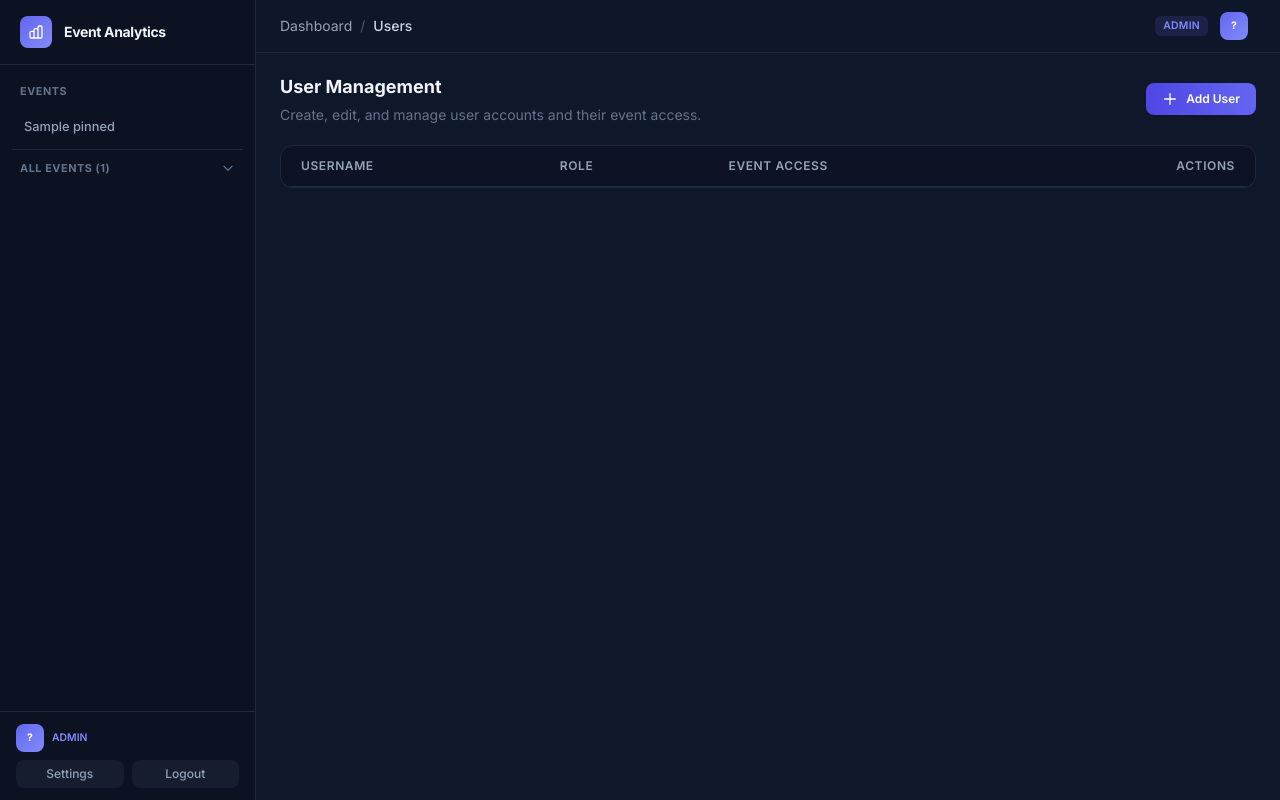
After one commit to Mayank-kush24/Consolidated-Dahsboards, a Flask app: template templates/users.html in a window 1280 px wide. The commit adds this page. Run offline with Flask 3, Linux system fonts and the light colour scheme; the template is opened without the code that fills it: most values are stand-ins (such as "Sample title", 1, 10 or a date in 2020); lists and menus that the app fills with data are empty; some libraries are stand-ins or nearby versions.

Commit message:
UI Changes

```diff
--- a/data_service.py
+++ b/data_service.py
@@ -25,6 +25,7 @@ from utils import (
     COL_STATE,
     COL_CITY,
     COL_OCCUPATION,
+    COL_CITY_STAT,
     NUMERIC_KPI_COLUMNS,
 )
 
@@ -119,6 +120,9 @@ def get_event_analytics(df: pd.DataFrame, event_name: str) -> Dict[str, Any]:
     state = _parse_distribution(filtered, COL_STATE, top_n=12)
     city = _parse_distribution(filtered, COL_CITY, top_n=15)
 
+    # City Stat
+    city_stat = _parse_distribution(filtered, COL_CITY_STAT, top_n=15)
+
     return {
         "event_name": event_name,
         "config": config,
@@ -135,6 +139,7 @@ def get_event_analytics(df: pd.DataFrame, event_name: str) -> Dict[str, Any]:
         "country": country,
         "state": state,
         "city": city,
+        "city_stat": city_stat,
     }
 
 
--- a/server.py
+++ b/server.py
@@ -21,7 +21,16 @@ from flask import (
     url_for,
 )
 
-from auth import verify_login, can_edit_sheet
+from auth import (
+    verify_login,
+    can_edit_sheet,
+    has_permission,
+    get_all_users,
+    get_user_allowed_events,
+    create_user,
+    update_user,
+    delete_user,
+)
 from config_helpers import (
     DEFAULT_CREDENTIALS_PATH,
     DEFAULT_SHEET_URL,
@@ -82,6 +91,18 @@ def _save_pinned(pinned_list):
         logger.warning("Could not save pinned initiatives: %s", e)
 
 
+def admin_required(f):
+    @wraps(f)
+    def decorated(*args, **kwargs):
+        if not session.get("authenticated"):
+            return redirect(url_for("login"))
+        if not has_permission(session.get("role", ""), "manage_users"):
+            flash("Permission denied.", "error")
+            return redirect(url_for("dashboard"))
+        return f(*args, **kwargs)
+    return decorated
+
+
 def _get_df():
     """Load the dataframe using current session sheet settings or defaults."""
     sheet_url = session.get("sheet_url", DEFAULT_SHEET_URL)
@@ -90,6 +111,15 @@ def _get_df():
     if not sheet_id:
         return None
     return cached_load_sheet(sheet_id, creds_path)
+
+
+def _filter_events_for_user(events):
+    """Filter the event list based on the logged-in user's allowed_events."""
+    user = session.get("user", "")
+    allowed = get_user_allowed_events(user)
+    if not allowed:
+        return events
+    return [e for e in events if e in allowed]
 
 
 # ---------------------------------------------------------------------------
@@ -136,7 +166,8 @@ def dashboard():
     is_admin = can_edit_sheet(role)
 
     df = _get_df()
-    events = get_event_list(df)
+    all_events = get_event_list(df)
+    events = _filter_events_for_user(all_events)
     pinned = _load_pinned()
     pinned = [p for p in pinned if p in events]
 
@@ -172,7 +203,8 @@ def settings():
     is_admin = can_edit_sheet(role)
 
     df = _get_df()
-    events = get_event_list(df)
+    all_events = get_event_list(df)
+    events = _filter_events_for_user(all_events)
     config = load_event_dashboard_config()
     pinned = _load_pinned()
     pinned = [p for p in pinned if p in events]
@@ -233,7 +265,8 @@ def api_data():
     if df is None or df.empty:
         return jsonify({"error": "No data available"}), 404
 
-    events = get_event_list(df)
+    all_events = get_event_list(df)
+    events = _filter_events_for_user(all_events)
     if event not in events:
         return jsonify({"error": "Event not found"}), 404
 
@@ -292,6 +325,81 @@ def api_connect():
 
 
 # ---------------------------------------------------------------------------
+# Routes: User Management
+# ---------------------------------------------------------------------------
+@app.route("/users")
+@admin_required
+def users_page():
+    user = session.get("user", "")
+    role = session.get("role", "viewer")
+    is_admin = can_edit_sheet(role)
+
+    df = _get_df()
+    all_events = get_event_list(df)
+    events = _filter_events_for_user(all_events)
+    pinned = _load_pinned()
+    pinned = [p for p in pinned if p in events]
+
+    return render_template(
+        "users.html",
+        user=user,
+        role=role,
+        is_admin=is_admin,
+        events=events,
+        pinned=pinned,
+        all_events=all_events,
+    )
+
+
+@app.route("/api/users", methods=["GET"])
+@admin_required
+def api_users_list():
+    return jsonify({"ok": True, "users": get_all_users()})
+
+
+@app.route("/api/users", methods=["POST"])
+@admin_required
+def api_users_create():
+    data = request.get_json(silent=True) or {}
+    username = data.get("username", "").strip()
+    password = data.get("password", "")
+    role = data.get("role", "viewer")
+    allowed_events = data.get("allowed_events", [])
+
+    ok, msg = create_user(username, password, role, allowed_events)
+    if not ok:
+        return jsonify({"ok": False, "error": msg}), 400
+    logger.info("Admin '%s' created user '%s' (role=%s)", session.get("user"), username, role)
+    return jsonify({"ok": True, "message": msg})
+
+
+@app.route("/api/users/<username>", methods=["PUT"])
+@admin_required
+def api_users_update(username):
+    data = request.get_json(silent=True) or {}
+    password = data.get("password")
+    role = data.get("role")
+    allowed_events = data.get("allowed_events")
+
+    ok, msg = update_user(username, password=password, role=role, allowed_events=allowed_events)
+    if not ok:
+        return jsonify({"ok": False, "error": msg}), 400
+    logger.info("Admin '%s' updated user '%s'", session.get("user"), username)
+    return jsonify({"ok": True, "message": msg})
+
+
+@app.route("/api/users/<username>", methods=["DELETE"])
+@admin_required
+def api_users_delete(username):
+    requesting_user = session.get("user", "")
+    ok, msg = delete_user(username, requesting_user)
+    if not ok:
+        return jsonify({"ok": False, "error": msg}), 400
+    logger.info("Admin '%s' deleted user '%s'", requesting_user, username)
+    return jsonify({"ok": True, "message": msg})
+
+
+# ---------------------------------------------------------------------------
 # Main
 # ---------------------------------------------------------------------------
 if __name__ == "__main__":
--- a/sheets_connector.py
+++ b/sheets_connector.py
@@ -30,6 +30,7 @@ EXPECTED_COLUMNS = [
     "State",
     "City",
     "Occupation",
+    "City Stats",
 ]
 
 
--- a/templates/base.html
+++ b/templates/base.html
@@ -134,6 +134,11 @@
                     </div>
                 </div>
                 <div class="flex gap-2">
+                    {% if is_admin is defined and is_admin %}
+                    <a href="{{ url_for('users_page') }}" class="flex-1 text-center text-xs font-medium text-slate-400 hover:text-slate-200 bg-slate-800/50 hover:bg-slate-800 rounded-lg px-3 py-1.5 transition-colors">
+                        Users
+                    </a>
+                    {% endif %}
                     <a href="{{ url_for('settings') }}" class="flex-1 text-center text-xs font-medium text-slate-400 hover:text-slate-200 bg-slate-800/50 hover:bg-slate-800 rounded-lg px-3 py-1.5 transition-colors">
                         Settings
                     </a>
@@ -228,6 +233,31 @@
             btn.disabled = false;
             btn.textContent = 'Connect';
         }
+
+        async function selectEvent(name) {
+            await fetch('/api/select', {
+                method: 'POST',
+                headers: { 'Content-Type': 'application/json' },
+                body: JSON.stringify({ event: name }),
+            });
+            window.location.href = '/';
+        }
+        async function pinEvent(name) {
+            await fetch('/api/pin', {
+                method: 'POST',
+                headers: { 'Content-Type': 'application/json' },
+                body: JSON.stringify({ event: name, action: 'pin' }),
+            });
+            location.reload();
+        }
+        async function unpinEvent(name) {
+            await fetch('/api/pin', {
+                method: 'POST',
+                headers: { 'Content-Type': 'application/json' },
+                body: JSON.stringify({ event: name, action: 'unpin' }),
+            });
+            location.reload();
+        }
     </script>
     {% endblock %}
     {% block scripts %}{% endblock %}
--- /dev/null
+++ b/templates/users.html
@@ -0,0 +1,302 @@
+{% extends "base.html" %}
+
+{% block title %}User Management - Event Analytics{% endblock %}
+
+{% block breadcrumb %}
+<span class="text-slate-600">/</span>
+<span class="text-slate-300 font-medium">Users</span>
+{% endblock %}
+
+{% block content %}
+<div class="mb-5 flex items-center justify-between">
+    <div>
+        <h2 class="text-lg font-bold text-slate-100 mb-1">User Management</h2>
+        <p class="text-sm text-slate-500">Create, edit, and manage user accounts and their event access.</p>
+    </div>
+    <button onclick="openModal()" class="flex items-center gap-2 px-4 py-2 text-xs font-semibold text-white bg-gradient-to-r from-indigo-600 to-indigo-500 rounded-lg hover:from-indigo-500 hover:to-indigo-400 transition-all shadow-sm hover:shadow-indigo-500/25">
+        <svg class="w-4 h-4" fill="none" stroke="currentColor" viewBox="0 0 24 24"><path stroke-linecap="round" stroke-linejoin="round" stroke-width="2" d="M12 4v16m8-8H4"/></svg>
+        Add User
+    </button>
+</div>
+
+<div id="users-table-wrap">
+    <div class="bg-slate-900/60 border border-slate-800 rounded-xl overflow-hidden">
+        <table class="w-full text-sm">
+            <thead>
+                <tr class="border-b border-slate-800">
+                    <th class="text-left px-5 py-3 text-xs font-semibold text-slate-400 uppercase tracking-wider">Username</th>
+                    <th class="text-left px-5 py-3 text-xs font-semibold text-slate-400 uppercase tracking-wider">Role</th>
+                    <th class="text-left px-5 py-3 text-xs font-semibold text-slate-400 uppercase tracking-wider">Event Access</th>
+                    <th class="text-right px-5 py-3 text-xs font-semibold text-slate-400 uppercase tracking-wider">Actions</th>
+                </tr>
+            </thead>
+            <tbody id="users-tbody"></tbody>
+        </table>
+    </div>
+</div>
+
+<!-- Create / Edit Modal -->
+<div id="user-modal" class="fixed inset-0 z-50 hidden">
+    <div class="absolute inset-0 bg-black/60 backdrop-blur-sm" onclick="closeModal()"></div>
+    <div class="absolute inset-0 flex items-center justify-center p-4">
+        <div class="relative bg-slate-900 border border-slate-700 rounded-2xl shadow-2xl w-full max-w-lg max-h-[90vh] flex flex-col">
+            <div class="flex items-center justify-between px-6 py-4 border-b border-slate-800">
+                <h3 id="modal-title" class="text-base font-bold text-slate-100">Add User</h3>
+                <button onclick="closeModal()" class="text-slate-500 hover:text-slate-300 transition-colors">
+                    <svg class="w-5 h-5" fill="none" stroke="currentColor" viewBox="0 0 24 24"><path stroke-linecap="round" stroke-linejoin="round" stroke-width="2" d="M6 18L18 6M6 6l12 12"/></svg>
+                </button>
+            </div>
+
+            <div class="overflow-y-auto px-6 py-5 space-y-4 flex-1">
+                <div>
+                    <label class="block text-xs font-semibold text-slate-400 mb-1.5">Username</label>
+                    <input type="text" id="m-username" placeholder="e.g. john" autocomplete="off"
+                           class="w-full text-sm bg-slate-850 border border-slate-700 rounded-lg px-3 py-2.5 text-slate-200 placeholder-slate-600 focus:border-indigo-500 focus:ring-1 focus:ring-indigo-500/20 outline-none transition">
+                </div>
+                <div>
+                    <label class="block text-xs font-semibold text-slate-400 mb-1.5">
+                        Password <span id="m-pw-hint" class="text-slate-600 font-normal hidden">(leave blank to keep current)</span>
+                    </label>
+                    <input type="text" id="m-password" placeholder="Enter password" autocomplete="new-password"
+                           class="w-full text-sm bg-slate-850 border border-slate-700 rounded-lg px-3 py-2.5 text-slate-200 placeholder-slate-600 focus:border-indigo-500 focus:ring-1 focus:ring-indigo-500/20 outline-none transition">
+                </div>
+                <div>
+                    <label class="block text-xs font-semibold text-slate-400 mb-1.5">Role</label>
+                    <select id="m-role"
+                            class="w-full text-sm bg-slate-850 border border-slate-700 rounded-lg px-3 py-2.5 text-slate-200 focus:border-indigo-500 focus:ring-1 focus:ring-indigo-500/20 outline-none transition">
+                        <option value="viewer">Viewer</option>
+                        <option value="admin">Admin</option>
+                    </select>
+                </div>
+                <div>
+                    <div class="flex items-center justify-between mb-2">
+                        <label class="text-xs font-semibold text-slate-400">Allowed Events</label>
+                        <div class="flex gap-2">
+                            <button type="button" onclick="toggleAllCheckboxes(true)" class="text-[0.65rem] font-medium text-indigo-400 hover:text-indigo-300 transition-colors">Select All</button>
+                            <span class="text-slate-700">|</span>
+                            <button type="button" onclick="toggleAllCheckboxes(false)" class="text-[0.65rem] font-medium text-indigo-400 hover:text-indigo-300 transition-colors">Deselect All</button>
+                        </div>
+                    </div>
+                    <p class="text-[0.7rem] text-slate-600 mb-2">When none are selected, the user sees all events.</p>
+                    <div id="m-events" class="max-h-48 overflow-y-auto space-y-1 rounded-lg border border-slate-800 p-3 bg-slate-850/50 sidebar-scroll">
+                        {% for ev in all_events %}
+                        <label class="flex items-center gap-2.5 px-2 py-1.5 rounded-lg hover:bg-slate-800/60 cursor-pointer transition-colors">
+                            <input type="checkbox" value="{{ ev }}" class="ev-checkbox rounded border-slate-600 bg-slate-800 text-indigo-500 focus:ring-indigo-500/30 focus:ring-offset-0">
+                            <span class="text-xs text-slate-300">{{ ev }}</span>
+                        </label>
+                        {% endfor %}
+                    </div>
+                </div>
+            </div>
+
+            <div class="flex items-center justify-between px-6 py-4 border-t border-slate-800">
+                <p id="modal-error" class="text-xs text-red-400 hidden"></p>
+                <div class="flex gap-2 ml-auto">
+                    <button onclick="closeModal()" class="px-4 py-2 text-xs font-medium text-slate-400 bg-slate-800 hover:bg-slate-700 rounded-lg transition-colors">
+                        Cancel
+                    </button>
+                    <button onclick="saveUser()" id="modal-save-btn" class="px-5 py-2 text-xs font-semibold text-white bg-gradient-to-r from-indigo-600 to-indigo-500 rounded-lg hover:from-indigo-500 hover:to-indigo-400 transition-all shadow-sm hover:shadow-indigo-500/25">
+                        Save
+                    </button>
+                </div>
+            </div>
+        </div>
+    </div>
+</div>
+
+<!-- Delete Confirmation Modal -->
+<div id="delete-modal" class="fixed inset-0 z-50 hidden">
+    <div class="absolute inset-0 bg-black/60 backdrop-blur-sm" onclick="closeDeleteModal()"></div>
+    <div class="absolute inset-0 flex items-center justify-center p-4">
+        <div class="relative bg-slate-900 border border-slate-700 rounded-2xl shadow-2xl w-full max-w-sm">
+            <div class="px-6 py-5">
+                <div class="w-10 h-10 rounded-full bg-red-500/15 flex items-center justify-center mb-3">
+                    <svg class="w-5 h-5 text-red-400" fill="none" stroke="currentColor" viewBox="0 0 24 24"><path stroke-linecap="round" stroke-linejoin="round" stroke-width="2" d="M19 7l-.867 12.142A2 2 0 0116.138 21H7.862a2 2 0 01-1.995-1.858L5 7m5 4v6m4-6v6m1-10V4a1 1 0 00-1-1h-4a1 1 0 00-1 1v3M4 7h16"/></svg>
+                </div>
+                <h3 class="text-base font-bold text-slate-100 mb-1">Delete User</h3>
+                <p class="text-sm text-slate-400">Are you sure you want to delete <span id="delete-username" class="font-semibold text-slate-200"></span>? This cannot be undone.</p>
+            </div>
+            <div class="flex gap-2 px-6 py-4 border-t border-slate-800 justify-end">
+                <button onclick="closeDeleteModal()" class="px-4 py-2 text-xs font-medium text-slate-400 bg-slate-800 hover:bg-slate-700 rounded-lg transition-colors">Cancel</button>
+                <button onclick="confirmDelete()" class="px-4 py-2 text-xs font-semibold text-white bg-red-600 hover:bg-red-500 rounded-lg transition-colors">Delete</button>
+            </div>
+            <p id="delete-error" class="text-xs text-red-400 px-6 pb-4 hidden"></p>
+        </div>
+    </div>
+</div>
+
+<script>
+const CURRENT_USER = {{ user|tojson }};
+let editingUser = null;
+let deletingUser = null;
+
+async function loadUsers() {
+    const res = await fetch('/api/users');
+    const data = await res.json();
+    renderTable(data.users || []);
+}
+
+function renderTable(users) {
+    const tbody = document.getElementById('users-tbody');
+    if (!users.length) {
+        tbody.innerHTML = '<tr><td colspan="4" class="px-5 py-8 text-center text-sm text-slate-500">No users found.</td></tr>';
+        return;
+    }
+    tbody.innerHTML = users.map(u => {
+        const evText = u.allowed_events.length === 0
+            ? '<span class="px-2 py-0.5 text-[0.65rem] font-semibold rounded-md bg-emerald-500/15 text-emerald-400">All Events</span>'
+            : `<span class="px-2 py-0.5 text-[0.65rem] font-semibold rounded-md bg-indigo-500/15 text-indigo-400">${u.allowed_events.length} event${u.allowed_events.length > 1 ? 's' : ''}</span>`;
+        const roleBadge = u.role === 'admin'
+            ? '<span class="px-2 py-0.5 text-[0.65rem] font-semibold uppercase rounded-md bg-amber-500/15 text-amber-400">Admin</span>'
+            : '<span class="px-2 py-0.5 text-[0.65rem] font-semibold uppercase rounded-md bg-slate-500/15 text-slate-400">Viewer</span>';
+        const isSelf = u.username === CURRENT_USER;
+        return `<tr class="border-b border-slate-800/50 hover:bg-slate-800/30 transition-colors">
+            <td class="px-5 py-3">
+                <span class="text-sm font-medium text-slate-200">${u.username}</span>
+                ${isSelf ? '<span class="ml-2 text-[0.6rem] text-slate-500">(you)</span>' : ''}
+            </td>
+            <td class="px-5 py-3">${roleBadge}</td>
+            <td class="px-5 py-3">${evText}</td>
+            <td class="px-5 py-3 text-right">
+                <button onclick="openEdit('${u.username}')" class="text-xs font-medium text-indigo-400 hover:text-indigo-300 transition-colors px-2 py-1 rounded hover:bg-indigo-500/10">Edit</button>
+                ${!isSelf ? `<button onclick="openDelete('${u.username}')" class="text-xs font-medium text-red-400 hover:text-red-300 transition-colors px-2 py-1 rounded hover:bg-red-500/10 ml-1">Delete</button>` : ''}
+            </td>
+        </tr>`;
+    }).join('');
+}
+
+function openModal() {
+    editingUser = null;
+    document.getElementById('modal-title').textContent = 'Add User';
+    document.getElementById('m-username').value = '';
+    document.getElementById('m-username').disabled = false;
+    document.getElementById('m-password').value = '';
+    document.getElementById('m-pw-hint').classList.add('hidden');
+    document.getElementById('m-role').value = 'viewer';
+    document.querySelectorAll('.ev-checkbox').forEach(cb => cb.checked = false);
+    document.getElementById('modal-error').classList.add('hidden');
+    document.getElementById('user-modal').classList.remove('hidden');
+}
+
+async function openEdit(username) {
+    const res = await fetch('/api/users');
+    const data = await res.json();
+    const u = (data.users || []).find(x => x.username === username);
+    if (!u) return;
+
+    editingUser = username;
+    document.getElementById('modal-title').textContent = 'Edit User';
+    document.getElementById('m-username').value = u.username;
+    document.getElementById('m-username').disabled = true;
+    document.getElementById('m-password').value = '';
+    document.getElementById('m-pw-hint').classList.remove('hidden');
+    document.getElementById('m-role').value = u.role;
+
+    const allowed = new Set(u.allowed_events || []);
+    document.querySelectorAll('.ev-checkbox').forEach(cb => {
+        cb.checked = allowed.has(cb.value);
+    });
+
+    document.getElementById('modal-error').classList.add('hidden');
+    document.getElementById('user-modal').classList.remove('hidden');
+}
+
+function closeModal() {
+    document.getElementById('user-modal').classList.add('hidden');
+    editingUser = null;
+}
+
+function toggleAllCheckboxes(state) {
+    document.querySelectorAll('.ev-checkbox').forEach(cb => cb.checked = state);
+}
+
+async function saveUser() {
+    const errEl = document.getElementById('modal-error');
+    errEl.classList.add('hidden');
+
+    const username = document.getElementById('m-username').value.trim();
+    const password = document.getElementById('m-password').value;
+    const role = document.getElementById('m-role').value;
+    const allowed = [];
+    document.querySelectorAll('.ev-checkbox:checked').forEach(cb => allowed.push(cb.value));
+
+    const btn = document.getElementById('modal-save-btn');
+    btn.disabled = true;
+    btn.textContent = 'Saving...';
+
+    try {
+        let res;
+        if (editingUser) {
+            const body = { role, allowed_events: allowed };
+            if (password) body.password = password;
+            res = await fetch(`/api/users/${encodeURIComponent(editingUser)}`, {
+                method: 'PUT',
+                headers: { 'Content-Type': 'application/json' },
+                body: JSON.stringify(body),
+            });
+        } else {
+            if (!username) { showError('Username is required.'); return; }
+            if (!password) { showError('Password is required.'); return; }
+            res = await fetch('/api/users', {
+                method: 'POST',
+                headers: { 'Content-Type': 'application/json' },
+                body: JSON.stringify({ username, password, role, allowed_events: allowed }),
+            });
+        }
+        const data = await res.json();
+        if (!data.ok) {
+            showError(data.error || 'Something went wrong.');
+            return;
+        }
+        closeModal();
+        loadUsers();
+    } catch (e) {
+        showError('Network error.');
+    } finally {
+        btn.disabled = false;
+        btn.textContent = 'Save';
+    }
+
+    function showError(msg) {
+        errEl.textContent = msg;
+        errEl.classList.remove('hidden');
+        btn.disabled = false;
+        btn.textContent = 'Save';
+    }
+}
+
+function openDelete(username) {
+    deletingUser = username;
+    document.getElementById('delete-username').textContent = username;
+    document.getElementById('delete-error').classList.add('hidden');
+    document.getElementById('delete-modal').classList.remove('hidden');
+}
+
+function closeDeleteModal() {
+    document.getElementById('delete-modal').classList.add('hidden');
+    deletingUser = null;
+}
+
+async function confirmDelete() {
+    if (!deletingUser) return;
+    const errEl = document.getElementById('delete-error');
+    errEl.classList.add('hidden');
+    try {
+        const res = await fetch(`/api/users/${encodeURIComponent(deletingUser)}`, { method: 'DELETE' });
+        const data = await res.json();
+        if (!data.ok) {
+            errEl.textContent = data.error || 'Could not delete user.';
+            errEl.classList.remove('hidden');
+            return;
+        }
+        closeDeleteModal();
+        loadUsers();
+    } catch (e) {
+        errEl.textContent = 'Network error.';
+        errEl.classList.remove('hidden');
+    }
+}
+
+loadUsers();
+</script>
+{% endblock %}
--- a/utils.py
+++ b/utils.py
@@ -130,6 +130,7 @@ COL_COUNTRY = "Country"
 COL_STATE = "State"
 COL_CITY = "City"
 COL_OCCUPATION = "Occupation"
+COL_CITY_STAT = "City Stats"
 
 NUMERIC_KPI_COLUMNS = [
     "Registration Count",
```
Also changed, not shown: auth.py (+161 -34 lines), pinned_initiatives.json (+7 -1 lines), static/js/dashboard.js (+22 -11 lines), templates/dashboard.html (+12 -0 lines), users.json (added, +15 -0 lines).
